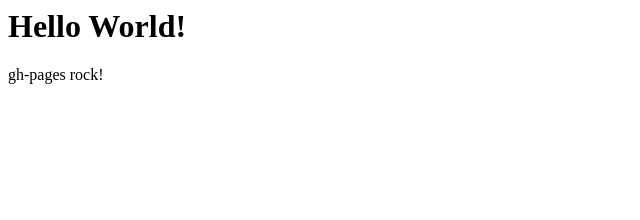
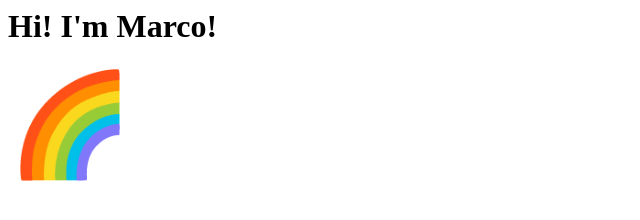
Before and after one commit to Marcosica/Marcosica.github.io, a plain HTML site: page index.html in a window 1280 px wide. Shown: the whole page, without its empty margins (0-640 px from the left). Drawn offline with Linux system fonts and the light colour scheme.

Commit message:
first commit from gitkraken

```diff
--- a/index.html
+++ b/index.html
@@ -1,6 +1,6 @@
 <html>
     <body>
-        <h1>Hello World!</h1>
-        <p>gh-pages rock!</p>
+        <h1>Hi! I'm Marco!</h1>
+        <span style='font-size:100px;'>&#127752;</span>
     </body>
 </html>
```
